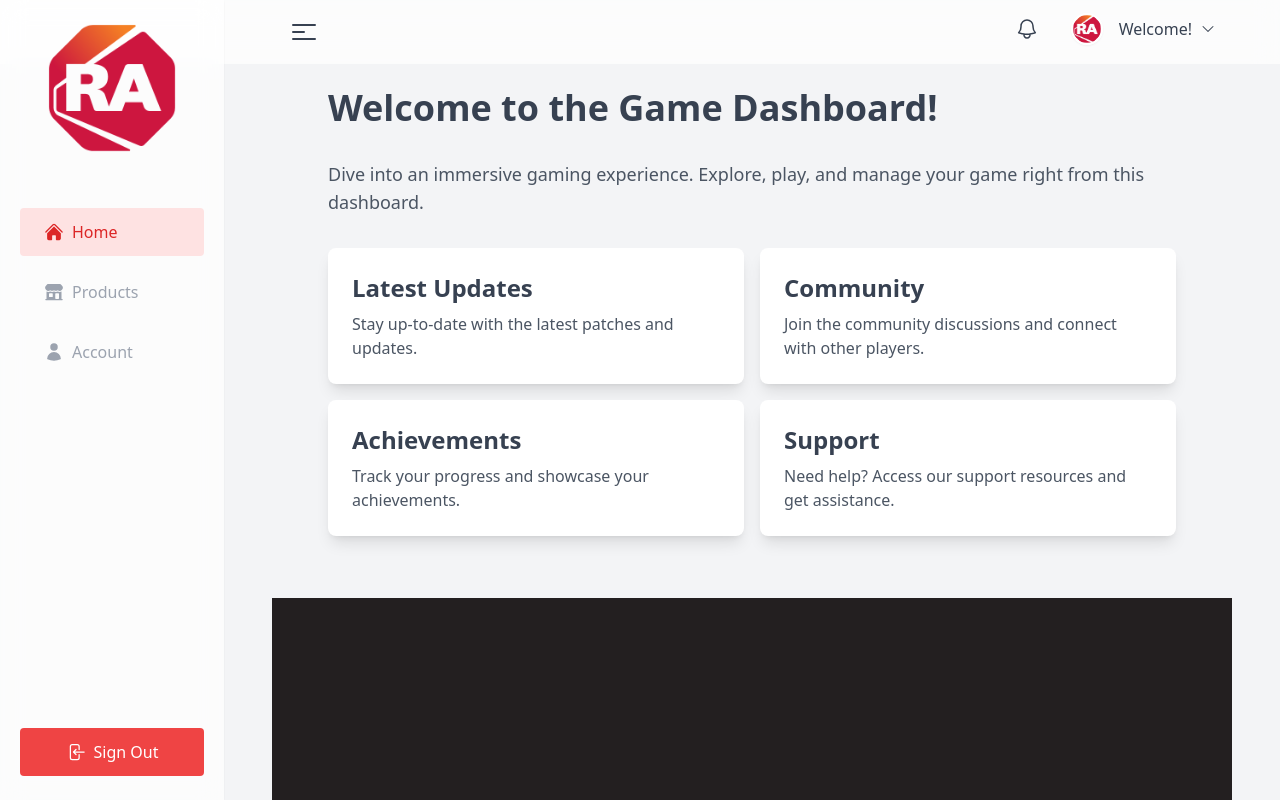
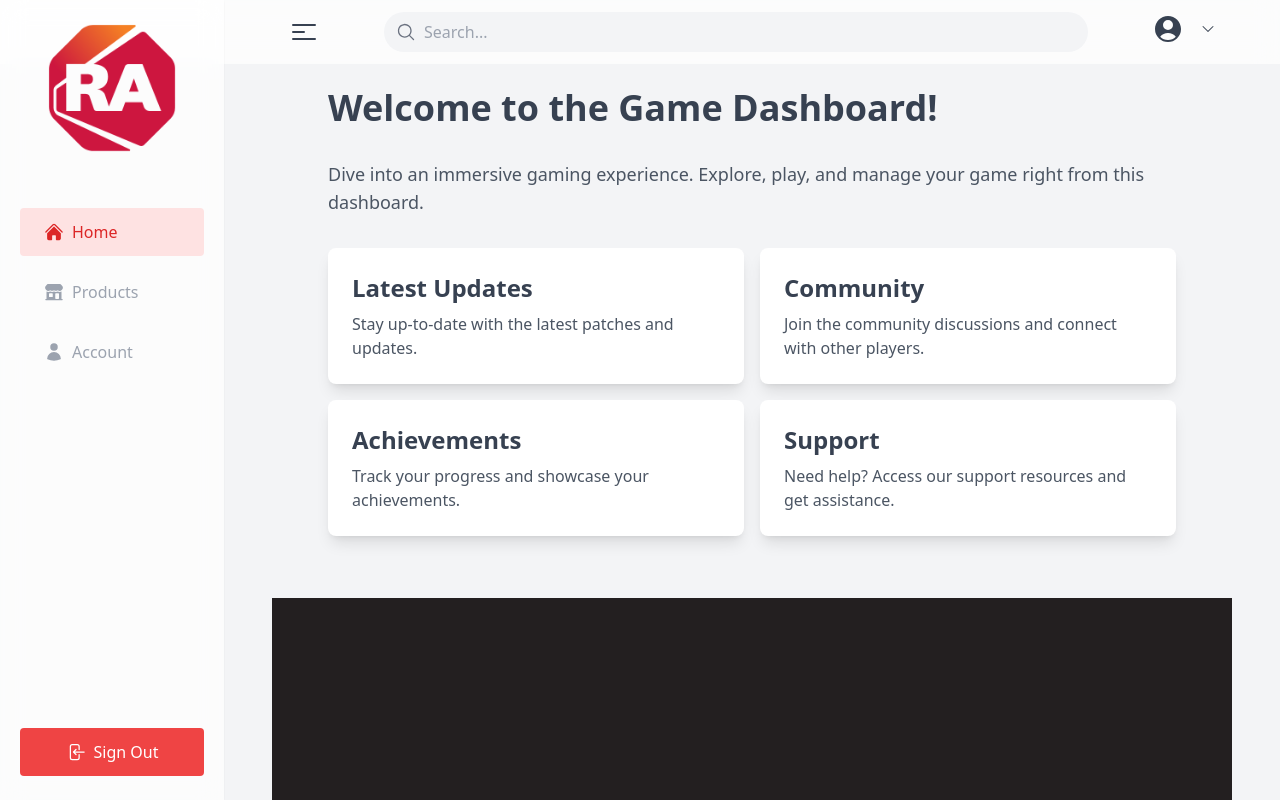
Before and after one commit to benjaminbelloeil/RockwellWeb, a Next.js app: page /Dashboard in a window 1280 px wide. Shown: the top 800 px of the page. Built offline with nearby package versions, Linux system fonts and the light colour scheme; no server answers; sample sign-in values are in the browser's storage.

Commit message:
More profesional looking Top Bar

```diff
--- a/src/components/TopBar.js
+++ b/src/components/TopBar.js
@@ -1,13 +1,29 @@
-import { Fragment } from "react";
-import { Bars3CenterLeftIcon, ChevronDownIcon, Cog8ToothIcon, ArrowLeftOnRectangleIcon } from "@heroicons/react/24/solid";
-import { BellIcon, CheckIcon } from "@heroicons/react/24/outline";
-import { Menu, Transition, Popover } from "@headlessui/react";
-import Link from "next/link";
+import { Fragment, useEffect, useState } from "react";
+import { Bars3CenterLeftIcon, ChevronDownIcon, Cog8ToothIcon, ArrowLeftOnRectangleIcon, UserCircleIcon, MagnifyingGlassIcon } from "@heroicons/react/24/solid";
+import { Menu, Transition } from "@headlessui/react";
 import { signOut } from "next-auth/react";
 import { useRouter } from "next/router";
+import Link from "next/link";
 
 export default function TopBar({ showNav, setShowNav }) {
   const router = useRouter();
+  const [username, setUsername] = useState("");
+
+  useEffect(() => {
+    async function fetchUserInfo() {
+      try {
+        const response = await fetch('/api/getUserInfo');
+        const data = await response.json();
+        if (data.user) {
+          setUsername(data.user.username);
+        }
+      } catch (error) {
+        console.error("Error fetching user info:", error);
+      }
+    }
+
+    fetchUserInfo();
+  }, []);
 
   function handleSignOut() {
     signOut({ callbackUrl: "/LoginForm" });
@@ -18,70 +34,24 @@ export default function TopBar({ showNav, setShowNav }) {
       <div className="pl-4 md:pl-16">
         <Bars3CenterLeftIcon className="h-8 w-8 text-gray-700 cursor-pointer" onClick={() => setShowNav(!showNav)} />
       </div>
+      <div className="flex-1 px-4 md:px-16">
+        <div className="relative">
+          <input
+            type="text"
+            placeholder="Search..."
+            className="w-full py-2 pl-10 pr-4 rounded-full bg-gray-100 focus:outline-none focus:bg-white focus:shadow-md"
+          />
+          <div className="absolute inset-y-0 left-0 flex items-center pl-3">
+            <MagnifyingGlassIcon className="h-5 w-5 text-gray-500" />
+          </div>
+        </div>
+      </div>
       <div className="flex items-center pr-4 md:pr-16">
-        <Popover className="relative">
-          <Popover.Button className="outline-none mr-5 md:mr-8 cursor-pointer text-gray-700">
-            <BellIcon className="h-6 w-6" />
-          </Popover.Button>
-          <Transition
-            as={Fragment}
-            enter="transition duration-100 ease-out"
-            enterFrom="transform scale-95"
-            enterTo="transform scale-100"
-            leave="transition duration-75 ease-in"
-            leaveFrom="transform scale-100"
-            leaveTo="transform scale-95"
-          >
-            <Popover.Panel className="absolute -right-16 sm:right-4 z-50 mt-2 bg-white shadow-sm rounded max-w-xs sm:max-w-sm w-screen">
-              <div className="relative p-3">
-                <div className="flex justify-between items-center w-full">
-                  <p className="text-gray-700 font-medium">Notifications</p>
-                  <a className="text-sm text-red-500" href="#">Mark all as read</a>
-                </div>
-                <div className="mt-4 grid gap-4 grid-cols-1 overflow-hidden">
-                  <div className="flex">
-                    <div className="rounded-full shrink-0 bg-green-200 h-8 w-8 flex items-center justify-center">
-                      <CheckIcon className="h-4 w-4 text-green-600" />
-                    </div>
-                    <div className="ml-4">
-                      <p className="font-medium text-gray-700">Notification Title</p>
-                      <p className="text-sm text-gray-500 truncate">Notification message goes here</p>
-                    </div>
-                  </div>
-                  <div className="flex">
-                    <div className="rounded-full shrink-0 bg-green-200 h-8 w-8 flex items-center justify-center">
-                      <CheckIcon className="h-4 w-4 text-green-600" />
-                    </div>
-                    <div className="ml-4">
-                      <p className="font-medium text-gray-700">Notification Title</p>
-                      <p className="text-sm text-gray-500 truncate">Notification message goes here</p>
-                    </div>
-                  </div>
-                  <div className="flex">
-                    <div className="rounded-full shrink-0 bg-green-200 h-8 w-8 flex items-center justify-center">
-                      <CheckIcon className="h-4 w-4 text-green-600" />
-                    </div>
-                    <div className="ml-4">
-                      <p className="font-medium text-gray-700">Notification Title</p>
-                      <p className="text-sm text-gray-500 truncate">Notification message goes here</p>
-                    </div>
-                  </div>
-                </div>
-              </div>
-            </Popover.Panel>
-          </Transition>
-        </Popover>
         <Menu as="div" className="relative inline-block text-left">
           <div>
             <Menu.Button className="inline-flex w-full justify-center items-center">
-              <picture>
-                <img
-                  src="/Rockwell.png"
-                  className="rounded-full h-8 md:mr-4 border-2 border-white shadow-sm"
-                  alt="Profile Picture"
-                />
-              </picture>
-              <span className="hidden md:block font-medium text-gray-700">Welcome!</span>
+              <UserCircleIcon className="h-8 w-8 text-gray-700" />
+              <span className="hidden md:block font-medium text-gray-700 ml-2">{username}</span>
               <ChevronDownIcon className="ml-2 h-4 w-4 text-gray-700" />
             </Menu.Button>
           </div>
@@ -97,16 +67,16 @@ export default function TopBar({ showNav, setShowNav }) {
             <Menu.Items className="absolute right-0 w-56 z-50 mt-2 origin-top-right bg-white rounded shadow-sm">
               <div className="p-1">
                 <Menu.Item>
-                  <Link href="#" className="flex hover:bg-red-500 hover:text-white text-gray-700 rounded p-2 text-sm group transition-colors items-center">
-                    <Cog8ToothIcon className="h-4 w-4 mr-2" />
-                    Settings
+                  <Link href="/Dashboard?tab=account" className="flex hover:bg-gray-100 text-gray-700 rounded p-2 text-sm group transition-colors items-center">
+                    <UserCircleIcon className="h-4 w-4 mr-2" />
+                    View Profile
                   </Link>
                 </Menu.Item>
                 <Menu.Item>
-                  <Link href="/LoginForm" onClick={handleSignOut} className="flex hover:bg-red-500 hover:text-white text-gray-700 rounded p-2 text-sm group transition-colors items-center">
+                  <button onClick={handleSignOut} className="flex hover:bg-gray-100 text-gray-700 rounded p-2 text-sm group transition-colors items-center w-full">
                     <ArrowLeftOnRectangleIcon className="h-4 w-4 mr-2" />
                     Sign Out
-                  </Link>
+                  </button>
                 </Menu.Item>
               </div>
             </Menu.Items>
@@ -114,5 +84,5 @@ export default function TopBar({ showNav, setShowNav }) {
         </Menu>
       </div>
     </div>
-  )
+  );
 }
```
